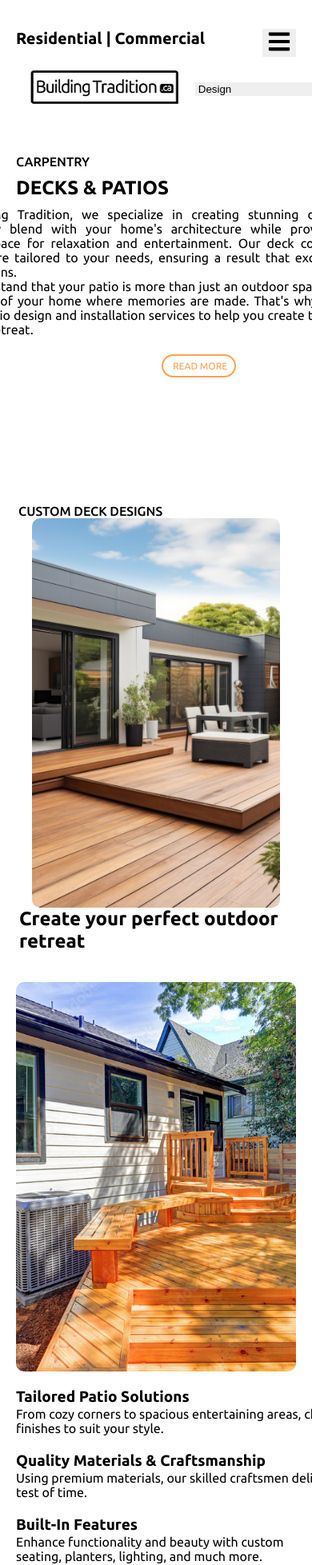
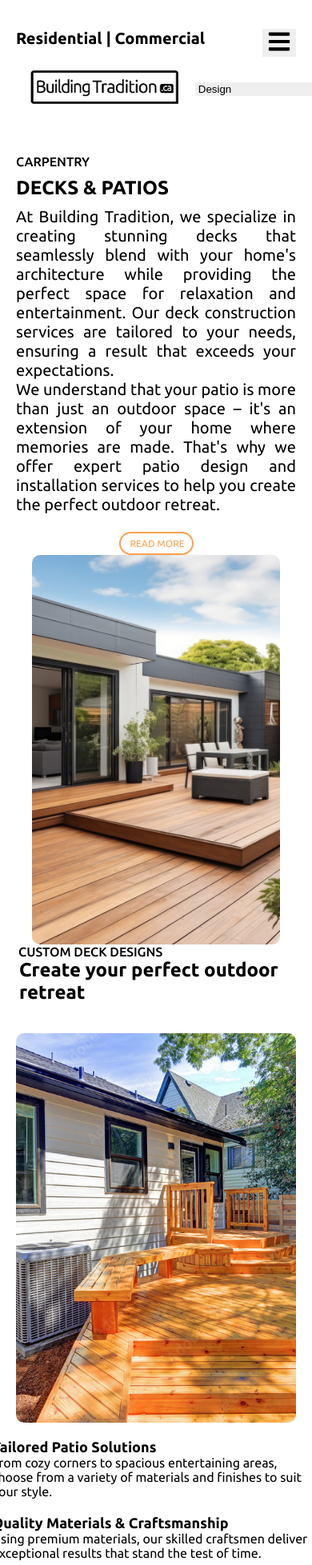
Before and after one commit to Reh1t/BTTest, a Next.js app: page /d-e-c-k-s-p-a-t-i-o-s in a window 390 px wide. Shown: the part 40-1997 px from the top of the page at 80% size. Built offline with nearby package versions, Linux system fonts and the light colour scheme.

Commit message:
stair and deck

```diff
--- a/components/let-us-help-you.js
+++ b/components/let-us-help-you.js
@@ -29,7 +29,7 @@ const LetUsHelpYou = () => {
               <h1 className="m-0 w-[629px] relative text-inherit font-bold font-inherit inline-block mq1050:text-13xl mq450:text-5xl">
                 Ready to transform your outdoor space?
               </h1>
-              <div className="w-[601px] relative text-base text-justify inline-block max-w-full">
+              <div className="w-[601px] lg:w-full relative text-base text-justify inline-block max-w-full">
                 Connect with us today to schedule a consultation with our team
                 and start planning your dream patio. Whether you're looking to
                 create a cozy retreat for quiet evenings at home or an expansive
--- a/components/links-holder-frame.js
+++ b/components/links-holder-frame.js
@@ -12,31 +12,29 @@ const LinksHolderFrame = () => {
     <section className="w-[1346px] flex flex-col items-start justify-start pt-0 px-5 pb-[27px] box-border max-w-full text-left text-xl text-kuno-red font-footer-bold-text">
       <div className="self-stretch flex flex-row items-start justify-start gap-[0px_108px] max-w-full mq750:gap-[0px_108px] mq450:gap-[0px_108px] mq1150:flex-wrap">
         <div className="w-[544px] flex flex-col items-start justify-start pt-[62px] px-0 pb-0 box-border min-w-[544px] max-w-full mq750:pt-10 mq750:box-border mq750:min-w-full mq1150:flex-1">
-          <div className="self-stretch flex flex-col items-start justify-start gap-[158px_0px] mq750:gap-[158px_0px] mq450:gap-[158px_0px]">
+          <div className="self-stretch flex flex-col items-start justify-start gap-[158px_0px] mq750:gap-[50px_0px]">
             <div className="self-stretch flex flex-col items-start justify-start gap-[10px_0px]">
               <div className="relative font-medium mq450:text-base">
                 CARPENTRY
               </div>
               <h1 className="m-0 relative text-21xl font-bold font-inherit mq1050:text-13xl mq450:text-5xl">{`DECKS & PATIOS`}</h1>
               <div className="self-stretch flex flex-col items-center justify-start gap-[22px_0px] text-justify text-base">
-                <div className="w-[544px] relative inline-block">
-                  <p className="m-0">
-                    At Building Tradition, we specialize in creating stunning
-                    decks that seamlessly blend with your home's architecture
-                    while providing the perfect space for relaxation and
-                    entertainment. Our deck construction services are tailored
-                    to your needs, ensuring a result that exceeds your
-                    expectations.
-                  </p>
-                  <p className="m-0">
-                    We understand that your patio is more than just an outdoor
-                    space – it's an extension of your home where memories are
-                    made. That's why we offer expert patio design and
-                    installation services to help you create the perfect outdoor
-                    retreat.
-                  </p>
-                </div>
-                <div className="w-[200px] flex flex-row items-start justify-end">
+              <div className="w-full sm:w-[544px] relative inline-block">
+  <p className="m-0 text-base sm:text-lg lg:text-xl">
+    At Building Tradition, we specialize in creating stunning decks that
+    seamlessly blend with your home's architecture while providing the perfect
+    space for relaxation and entertainment. Our deck construction services are
+    tailored to your needs, ensuring a result that exceeds your expectations.
+  </p>
+  <p className="m-0 text-base sm:text-lg lg:text-xl">
+    We understand that your patio is more than just an outdoor space – it's an
+    extension of your home where memories are made. That's why we offer expert
+    patio design and installation services to help you create the perfect
+    outdoor retreat.
+  </p>
+</div>
+
+                <div className="flex flex-row items-start justify-end">
                   <button
                     className="cursor-pointer py-1.5 pr-[7px] pl-2.5 bg-[transparent] w-[93px] rounded-mini box-border overflow-hidden shrink-0 flex flex-row items-center justify-center border-[2px] border-solid border-sandybrown hover:bg-chocolate-200 hover:box-border hover:border-[2px] hover:border-solid hover:border-chocolate-100"
                     onClick={onButtonClick}
@@ -46,11 +44,6 @@ const LinksHolderFrame = () => {
                     </div>
                   </button>
                 </div>
-              </div>
-            </div>
-            <div className="flex flex-row items-start justify-start py-0 px-[3px]">
-              <div className="relative font-medium mq450:text-base">
-                CUSTOM DECK DESIGNS
               </div>
             </div>
           </div>
@@ -64,6 +57,11 @@ const LinksHolderFrame = () => {
           />
         </div>
       </div>
+      <div className="flex flex-row items-start justify-start py-0 px-[3px]">
+              <div className="relative font-medium mq450:text-base">
+                CUSTOM DECK DESIGNS
+              </div>
+      </div>
       <div className="flex flex-row items-start justify-start py-0 px-1 box-border max-w-full text-21xl">
         <h1 className="m-0 relative text-inherit font-bold font-inherit mq1050:text-13xl mq450:text-5xl">
           Create your perfect outdoor retreat
--- a/components/material.js
+++ b/components/material.js
@@ -80,6 +80,7 @@ const Material = () => {
   </div>
 </div>
 
+
           </div>
         </div>
       </div>
--- a/components/open-riser-staircases.js
+++ b/components/open-riser-staircases.js
@@ -6,7 +6,7 @@ const OpenRiserStaircases = ({
   return (
     <section className="self-stretch bg-white overflow-hidden flex flex-row items-center justify-center py-[3px] px-[67px] box-border gap-[0px_145px] min-h-[702px] max-w-full text-left text-5xl text-kuno-red font-footer-bold-text lg:flex-wrap mq825:gap-[0px_145px] mq825:pl-[33px] mq825:pr-[33px] mq825:box-border mq450:gap-[0px_145px]">
       <img
-        className="h-[592px] flex-1 relative rounded-3xs max-w-full overflow-hidden object-cover min-w-[422px] mq825:min-w-full"
+        className="h-[592px] flex-1 relative rounded-3xs max-w-full overflow-hidden object-cover min-w-[600px] mq825:min-w-full"
         loading="lazy"
         alt=""
         src={frame25}
@@ -16,7 +16,7 @@ const OpenRiserStaircases = ({
         <b className="relative text-21xl inline-block max-w-full mq825:text-13xl mq450:text-5xl">
           {openRiserStaircases}
         </b>
-        <div className="w-[508px] relative text-base text-justify inline-block">
+        <div className="w-full relative text-base text-justify inline-block">
           {elevateYourHomeWithOurExq}
         </div>
       </div>
--- a/pages/d-e-c-k-s-p-a-t-i-o-s.js
+++ b/pages/d-e-c-k-s-p-a-t-i-o-s.js
@@ -17,40 +17,43 @@ const DECKSPATIOS = () => {
             src="/adobestock-565860496-1-11@2x.png"
           />
         </div>
-        <div className="flex-1 flex flex-col items-start justify-start p-5 box-border gap-[20px_0px] min-w-[450px] max-w-full mq750:min-w-full">
-          <div className="self-stretch flex flex-col items-start justify-start gap-[1px_0px]">
-            <h3 className="m-0 relative text-inherit font-bold font-inherit mq450:text-lgi">
+        <div className="flex-1 flex flex-col items-center justify-start p-5 box-border gap-y-5 min-w-[450px] max-w-full">
+  <div className="self-stretch flex flex-col items-start justify-start gap-y-5 w-full sm:w-[80%] lg:w-full">
+    <div>
+      <h3 className="m-0 font-bold text-lg sm:text-xl lg:text-2xl">
         Tailored Patio Solutions
       </h3>
-            <div className="w-[652px] relative text-base inline-block">
-              From cozy corners to spacious entertaining areas, choose from a
-              variety of materials and finishes to suit your style.
+      <div className="text-base">
+        From cozy corners to spacious entertaining areas, choose from a variety of materials and finishes to suit your style.
       </div>
     </div>
-          <div className="self-stretch flex flex-col items-start justify-start gap-[1px_0px] max-w-full">
-            <h3 className="m-0 relative text-inherit font-bold font-inherit inline-block max-w-full mq450:text-lgi">{`Quality Materials & Craftsmanship`}</h3>
-            <div className="w-[652px] relative text-base inline-block">
-              Using premium materials, our skilled craftsmen deliver exceptional
-              results that stand the test of time.
+    <div>
+      <h3 className="m-0 font-bold text-lg sm:text-xl lg:text-2xl">
+        Quality Materials & Craftsmanship
+      </h3>
+      <div className="text-base">
+        Using premium materials, our skilled craftsmen deliver exceptional results that stand the test of time.
       </div>
     </div>
-          <div className="self-stretch flex flex-col items-start justify-start gap-[1px_0px]">
-            <h3 className="m-0 relative text-inherit font-bold font-inherit mq450:text-lgi">
+    <div>
+      <h3 className="m-0 font-bold text-lg sm:text-xl lg:text-2xl">
         Built-In Features
       </h3>
-            <div className="relative text-base">
-              Enhance functionality and beauty with custom seating, planters,
-              lighting, and much more.
+      <div className="text-base">
+        Enhance functionality and beauty with custom seating, planters, lighting, and much more.
       </div>
     </div>
-          <div className="self-stretch flex flex-col items-start justify-start gap-[1px_0px]">
-            <h3 className="m-0 relative text-inherit font-bold font-inherit mq450:text-lgi">{`Custom Features `}</h3>
-            <div className="w-[652px] relative text-base inline-block">
-              Elevate your patio with fire pits, outdoor kitchens, pergolas, and
-              more, creating an outdoor space as unique as you are.
+    <div>
+      <h3 className="m-0 font-bold text-lg sm:text-xl lg:text-2xl">
+        Custom Features
+      </h3>
+      <div className="text-base">
+        Elevate your patio with fire pits, outdoor kitchens, pergolas, and more, creating an outdoor space as unique as you are.
       </div>
     </div>
   </div>
+</div>
+
       </section>
       <LetUsHelpYou />
       <Material />
```
Also changed, not shown: pages/staircases-pages.js (+4 -4 lines), 1 other file (tests, documents, lock files or other folders). Lines whose indentation alone changed are shown as unchanged.
